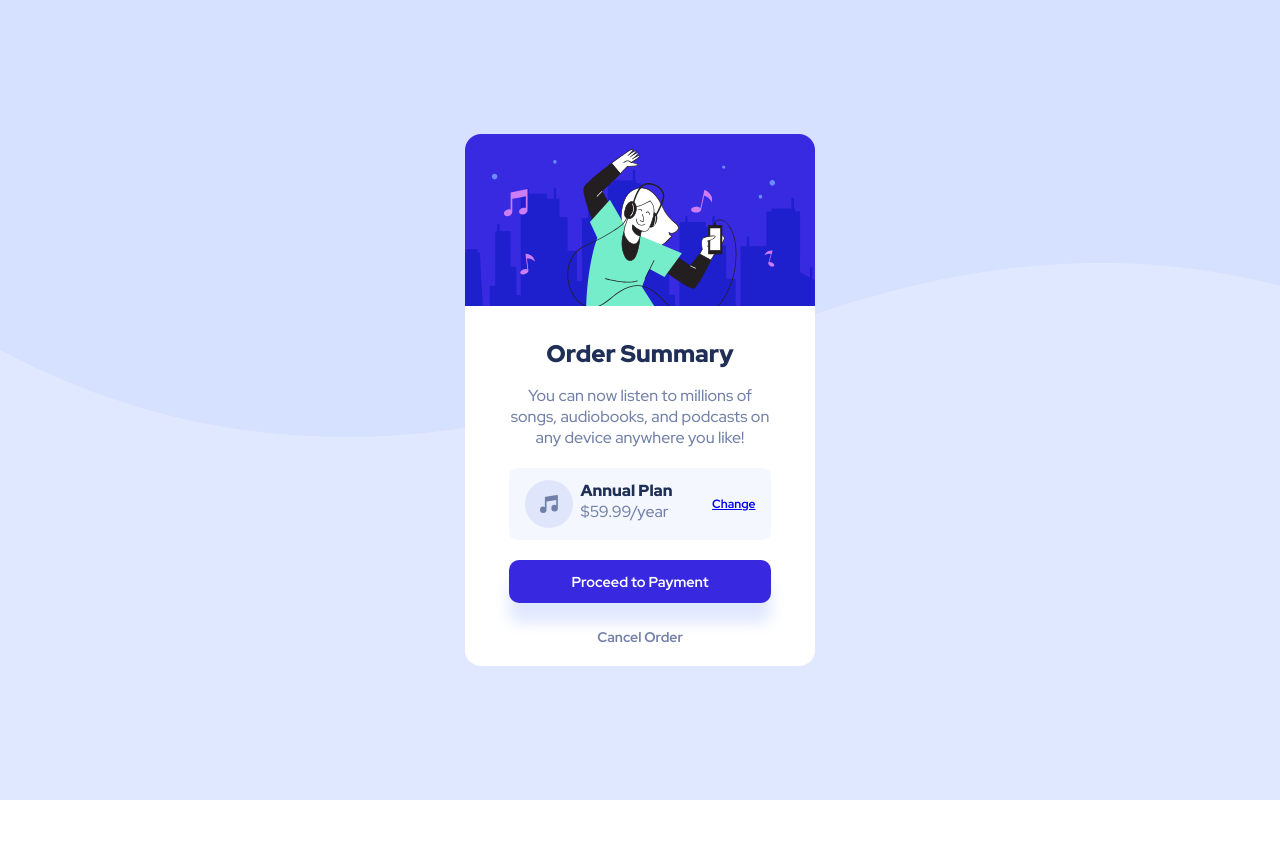
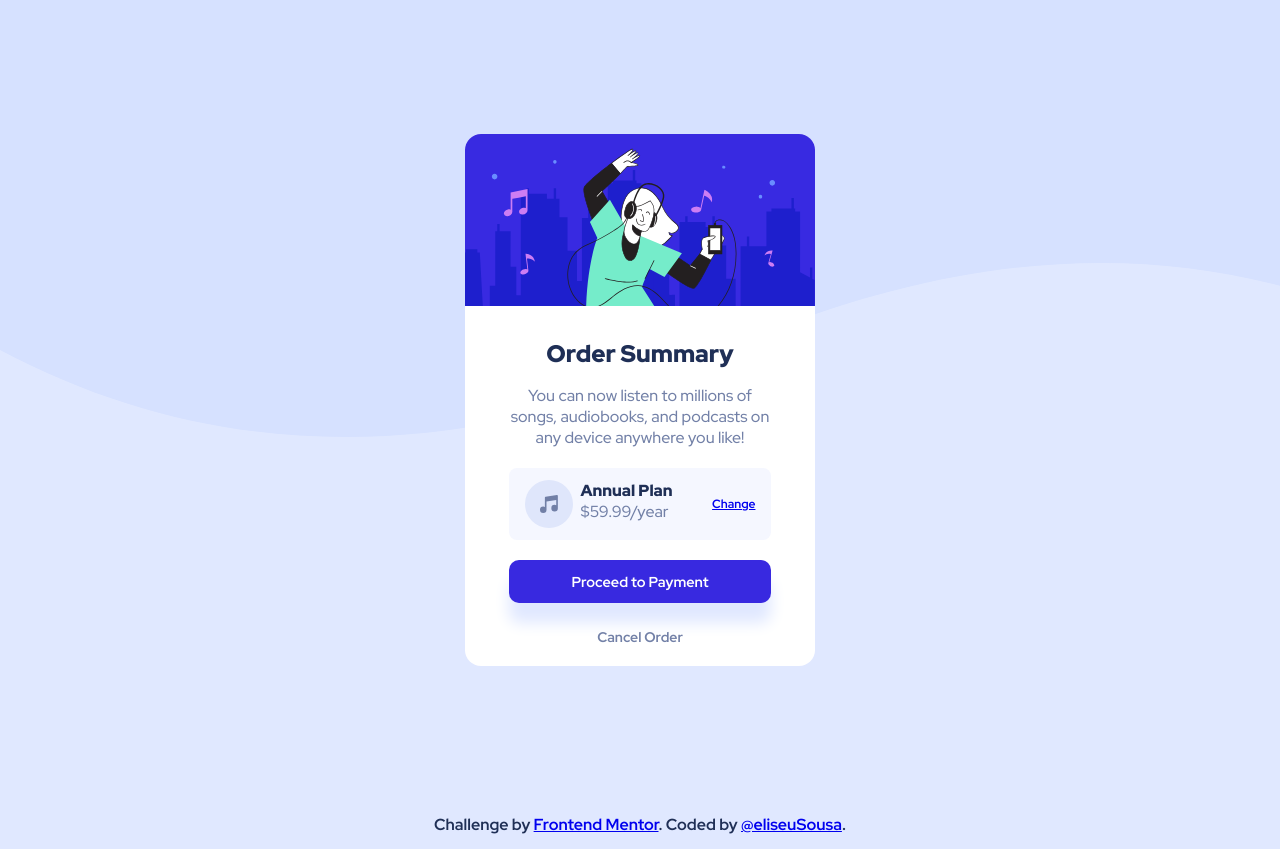
Before and after one commit to eliseuSousa/card-resumo-pedido, a plain HTML site: page index.html in a window 1280 px wide. Before the commit the page ends 800 px from the top, so only its background shows below. Drawn offline with Linux system fonts and the light colour scheme.

Commit message:
Add classe attribution

```diff
--- a/css/style.css
+++ b/css/style.css
@@ -129,6 +129,15 @@ body main {
   color: var(--dark-blue);
 }
 
+.attribution {
+  background: var(--pale-blue);
+  color: var(--dark-blue);
+  width: 100vw;
+  padding: 14px 0 14px 0;
+  text-align: center;
+  font-weight: 700;
+}
+
 @media screen and (max-width: 375px) {
   body main {
     background: url("../images/pattern-background-mobile.svg") no-repeat
--- a/index.html
+++ b/index.html
@@ -57,9 +57,9 @@
   Proceed to Payment
   Cancel Order -->
 
-  <!-- <div class="attribution">
+  <div class="attribution">
     Challenge by <a href="https://www.frontendmentor.io?ref=challenge" target="_blank">Frontend Mentor</a>.
-    Coded by <a href="#">Your Name Here</a>.
-  </div> -->
+    Coded by <a href="https://www.frontendmentor.io/profile/eliseuSousa">@eliseuSousa</a>.
+  </div>
 </body>
 </html>
```
